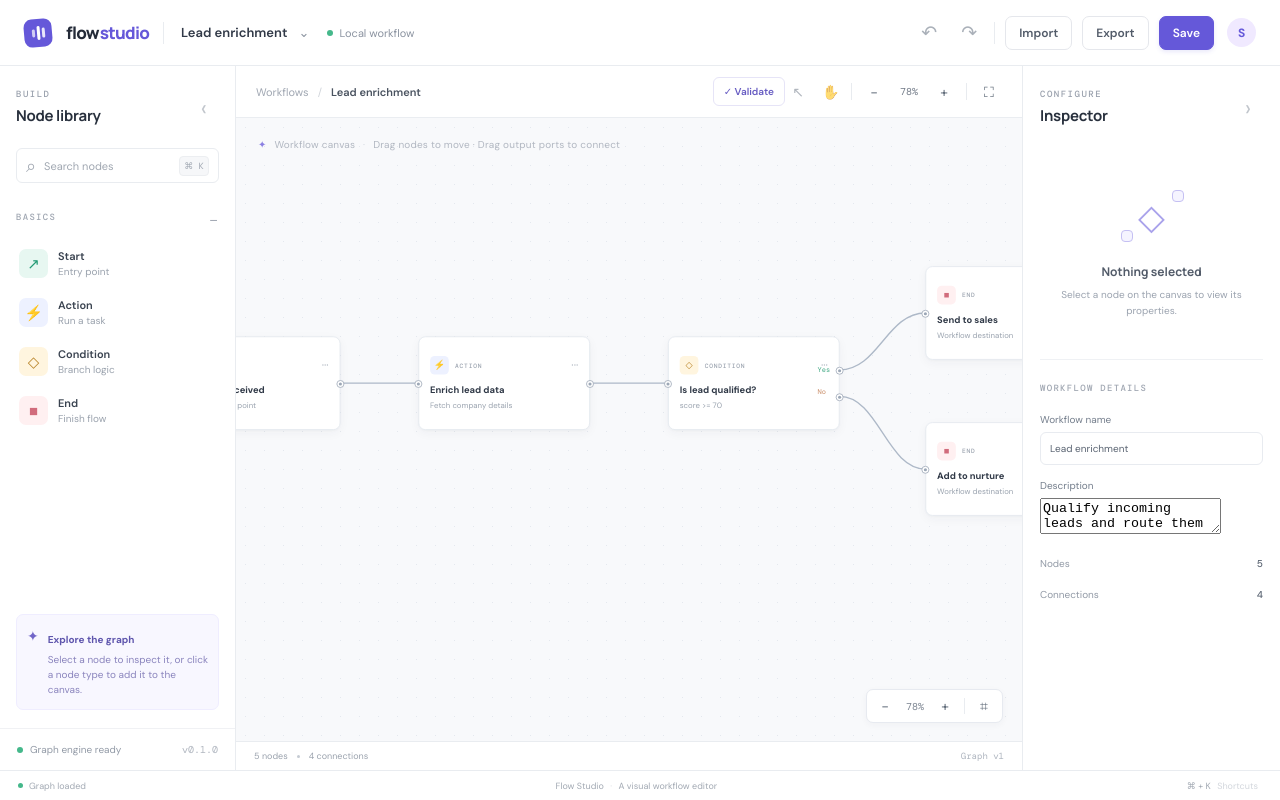
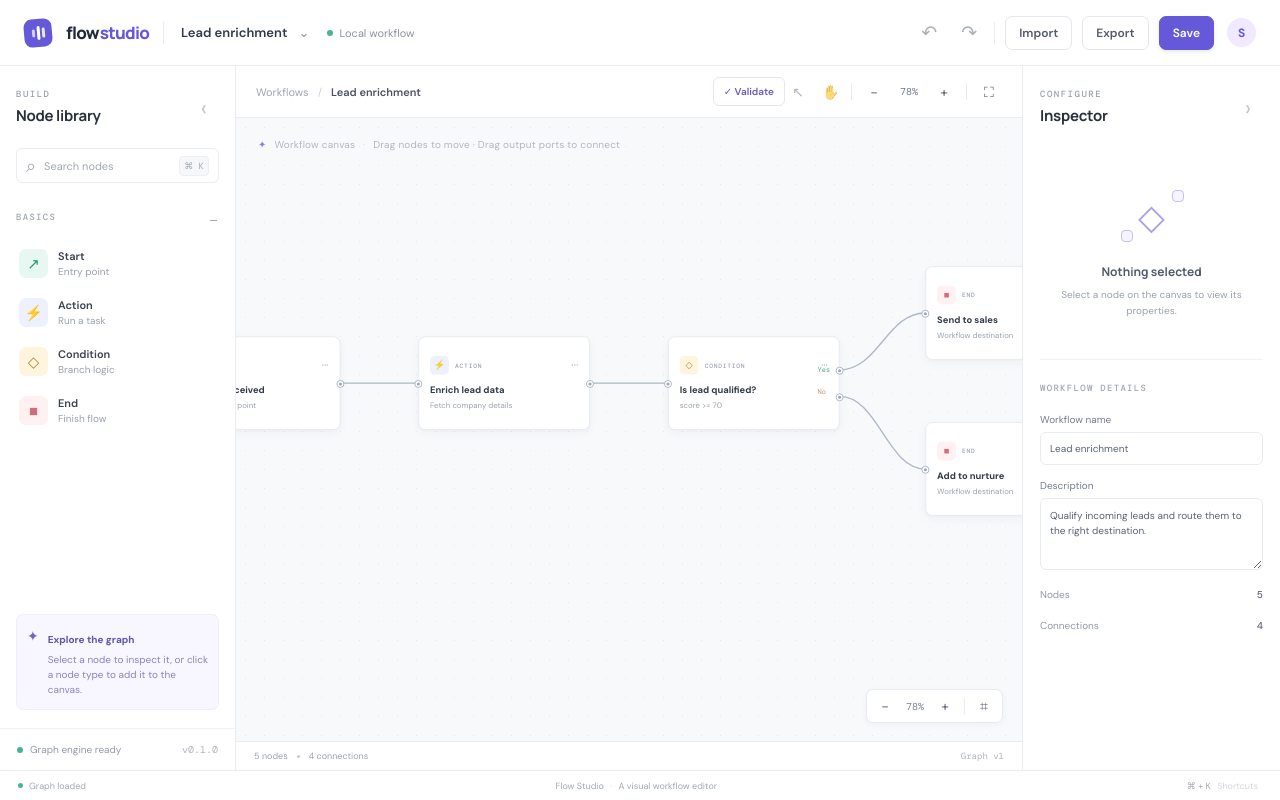
Before and after one commit to siddhant034/flow-studio, a React (Vite) app: page / in a window 1280 px wide. Built offline with nearby package versions, Linux system fonts and the light colour scheme.

Commit message:
Style workflow metadata editor

```diff
--- a/src/styles.css
+++ b/src/styles.css
@@ -233,3 +233,6 @@ button:disabled { cursor: default; opacity: .65; }
 .graph-edge { pointer-events: stroke; cursor: pointer; }
 .graph-edge.is-selected { stroke: #6558d9; stroke-width: 3; }
 .graph-edge:focus-visible { outline: none; stroke: #6558d9; stroke-width: 3; }
+
+.inspector-textarea { display: block; width: 100%; min-height: 72px; resize: vertical; border: 1px solid #e8ebf0; border-radius: 6px; color: #596371; background: #fff; font: 10px/1.5 'DM Sans', sans-serif; padding: 9px; outline: none; }
+.inspector-textarea:focus { border-color: #938be8; box-shadow: 0 0 0 3px #7569df18; }
```
